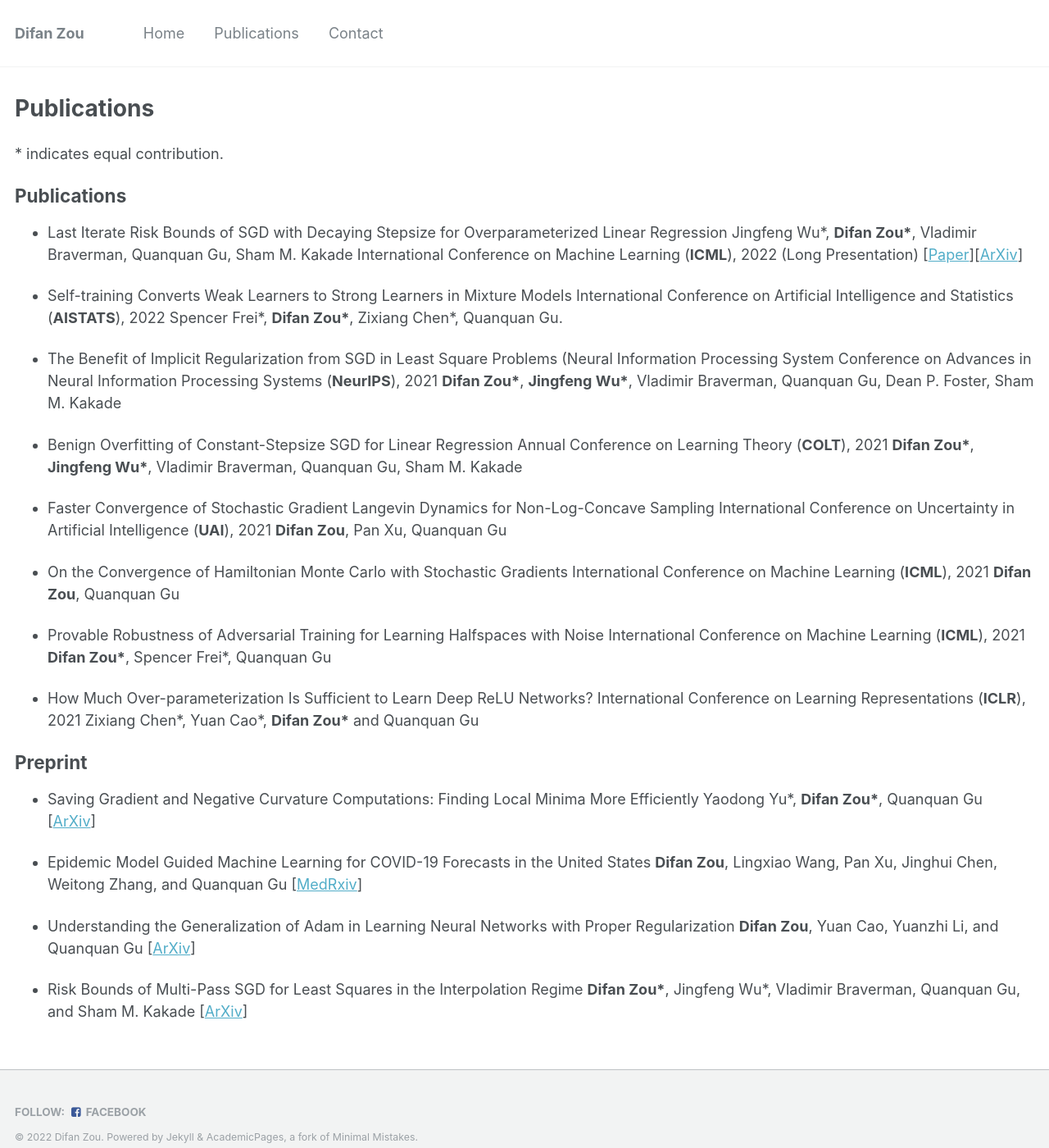
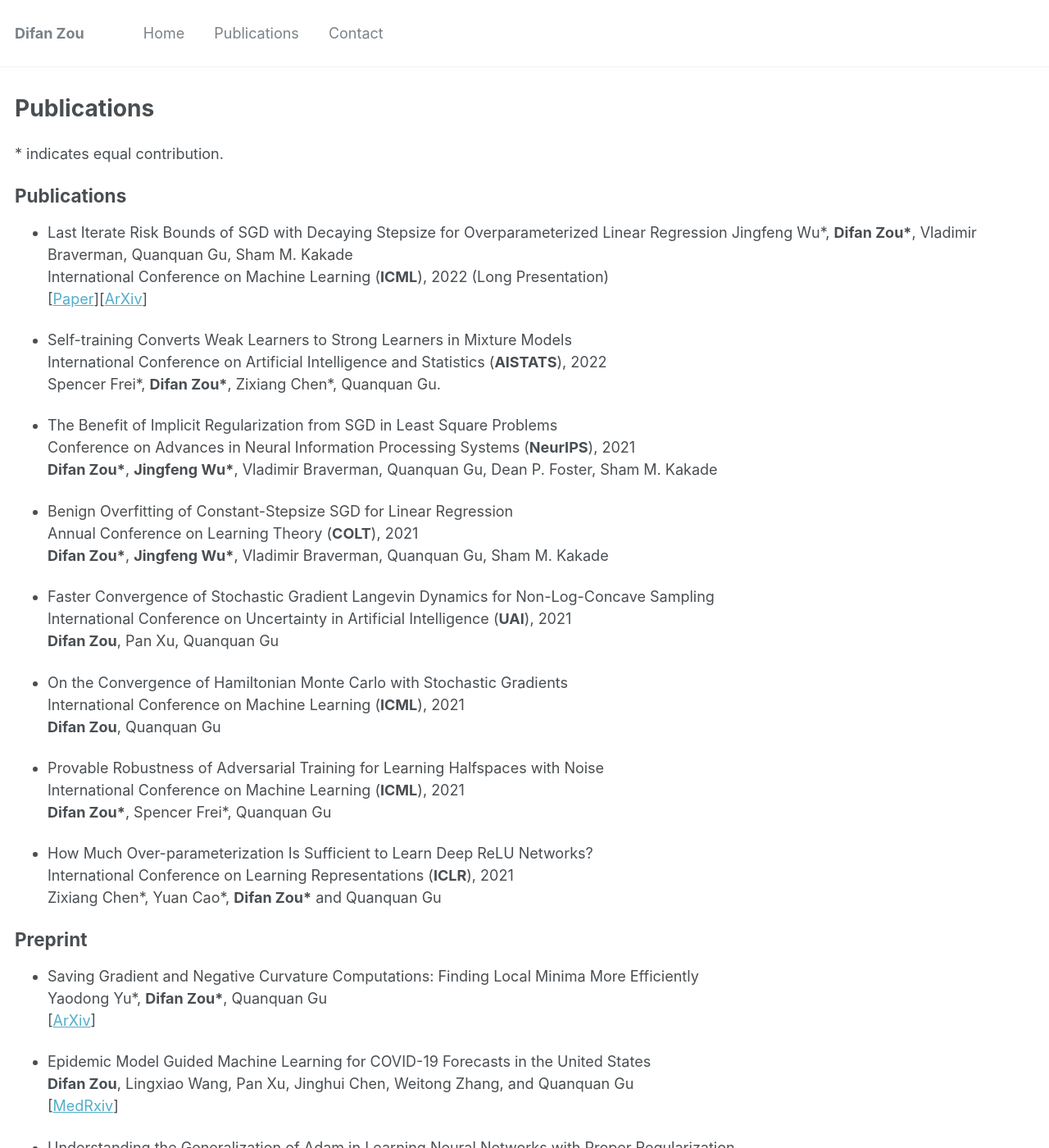
Before and after one commit to difanzou/difanzou.github.io, a Jekyll site: the page built from _pages/publications.md, in a window 1280 px wide and 1400 px high. Shown: the whole window at 82% size. Built offline with Jekyll 4.4.1, drawn with Linux system fonts in a browser that asks for light colours; some of the changed text lies outside the part shown.

Commit message:
update publication

```diff
--- a/_pages/publications.md
+++ b/_pages/publications.md
@@ -10,57 +10,58 @@ author_profile: true
 ## Publications
 
 * Last Iterate Risk Bounds of SGD with Decaying Stepsize for Overparameterized Linear Regression
-Jingfeng Wu\*, **Difan Zou\***,  Vladimir Braverman, Quanquan Gu, Sham M. Kakade
-International Conference on Machine Learning (**ICML**), 2022 (Long Presentation)
+Jingfeng Wu\*, **Difan Zou\***,  Vladimir Braverman, Quanquan Gu, Sham M. Kakade\
+International Conference on Machine Learning (**ICML**), 2022 (Long Presentation)\
 \[[Paper](https://proceedings.mlr.press/v162/wu22p/wu22p.pdf)\]\[[ArXiv](
 https://arxiv.org/pdf/2110.06198.pdf)\]
 
-* Self-training Converts Weak Learners to Strong Learners in Mixture Models
-International Conference on Artificial Intelligence and Statistics (**AISTATS**), 2022
+* Self-training Converts Weak Learners to Strong Learners in Mixture Models\
+International Conference on Artificial Intelligence and Statistics (**AISTATS**), 2022\
 Spencer Frei\*, **Difan Zou\***, Zixiang Chen\*,  Quanquan Gu.
 
 
-* The Benefit of Implicit Regularization from SGD in Least Square Problems (Neural Information Processing System
-Conference on Advances in Neural Information Processing Systems (**NeurIPS**), 2021
+* The Benefit of Implicit Regularization from SGD in Least Square Problems\
+Conference on Advances in Neural Information Processing Systems (**NeurIPS**), 2021\
 **Difan Zou\***, **Jingfeng Wu\***,  Vladimir Braverman, Quanquan Gu, Dean P. Foster, Sham M. Kakade
 
-* Benign Overfitting of Constant-Stepsize SGD for Linear Regression
-Annual Conference on Learning Theory (**COLT**), 2021
+* Benign Overfitting of Constant-Stepsize SGD for Linear Regression \
+Annual Conference on Learning Theory (**COLT**), 2021\
 **Difan Zou\***, **Jingfeng Wu\***,  Vladimir Braverman, Quanquan Gu, Sham M. Kakade
 
-* Faster Convergence of Stochastic Gradient Langevin Dynamics for Non-Log-Concave Sampling
-International Conference on Uncertainty in Artificial Intelligence (**UAI**), 2021
+* Faster Convergence of Stochastic Gradient Langevin Dynamics for Non-Log-Concave Sampling\
+International Conference on Uncertainty in Artificial Intelligence (**UAI**), 2021\
 **Difan Zou**, Pan Xu, Quanquan Gu
 
-* On the Convergence of Hamiltonian Monte Carlo with Stochastic Gradients
-International Conference on Machine Learning (**ICML**), 2021
+* On the Convergence of Hamiltonian Monte Carlo with Stochastic Gradients \
+International Conference on Machine Learning (**ICML**), 2021\
 **Difan Zou**, Quanquan Gu
 
-* Provable Robustness of Adversarial Training for Learning Halfspaces with Noise
-International Conference on Machine Learning (**ICML**), 2021
+* Provable Robustness of Adversarial Training for Learning Halfspaces with Noise\
+International Conference on Machine Learning (**ICML**), 2021\
 **Difan Zou\***, Spencer Frei\*,  Quanquan Gu
 
-* How Much Over-parameterization Is Sufficient to Learn Deep ReLU Networks?
-International Conference on Learning Representations (**ICLR**), 2021
+* How Much Over-parameterization Is Sufficient to Learn Deep ReLU Networks?\
+International Conference on Learning Representations (**ICLR**), 2021\
 Zixiang Chen\*, Yuan Cao\*, **Difan Zou\*** and Quanquan Gu
+
 
 
 ## Preprint
 
-* Saving Gradient and Negative Curvature Computations: Finding Local Minima More Efficiently
-Yaodong Yu\*, **Difan Zou\***, Quanquan Gu
+* Saving Gradient and Negative Curvature Computations: Finding Local Minima More Efficiently\
+Yaodong Yu\*, **Difan Zou\***, Quanquan Gu\
 \[[ArXiv](
 https://arxiv.org/pdf/1712.03950.pdf)\]
 
-* Epidemic Model Guided Machine Learning for COVID-19 Forecasts in the United States
-**Difan Zou**, Lingxiao Wang, Pan Xu, Jinghui Chen, Weitong Zhang, and Quanquan Gu
+* Epidemic Model Guided Machine Learning for COVID-19 Forecasts in the United States\
+**Difan Zou**, Lingxiao Wang, Pan Xu, Jinghui Chen, Weitong Zhang, and Quanquan Gu\
 \[[MedRxiv](
 https://www.medrxiv.org/content/10.1101/2020.05.24.20111989v1)\]
 
-* Understanding the Generalization of Adam in Learning Neural Networks with Proper Regularization
-**Difan Zou**, Yuan Cao, Yuanzhi Li, and Quanquan Gu
+* Understanding the Generalization of Adam in Learning Neural Networks with Proper Regularization\
+**Difan Zou**, Yuan Cao, Yuanzhi Li, and Quanquan Gu\
 \[[ArXiv](https://arxiv.org/pdf/2108.11371.pdf)\]
 
-* Risk Bounds of Multi-Pass SGD for Least Squares in the Interpolation Regime
-**Difan Zou\***, Jingfeng Wu\*,  Vladimir Braverman, Quanquan Gu, and Sham M. Kakade
+* Risk Bounds of Multi-Pass SGD for Least Squares in the Interpolation Regime\
+**Difan Zou\***, Jingfeng Wu\*,  Vladimir Braverman, Quanquan Gu, and Sham M. Kakade\
 \[[ArXiv](https://arxiv.org/pdf/2203.03159.pdf)\]
```
